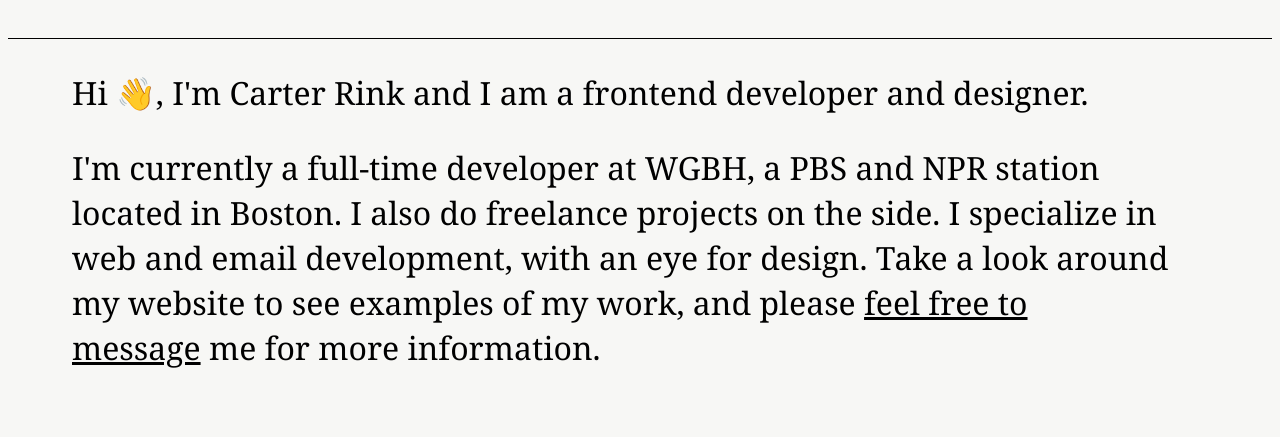
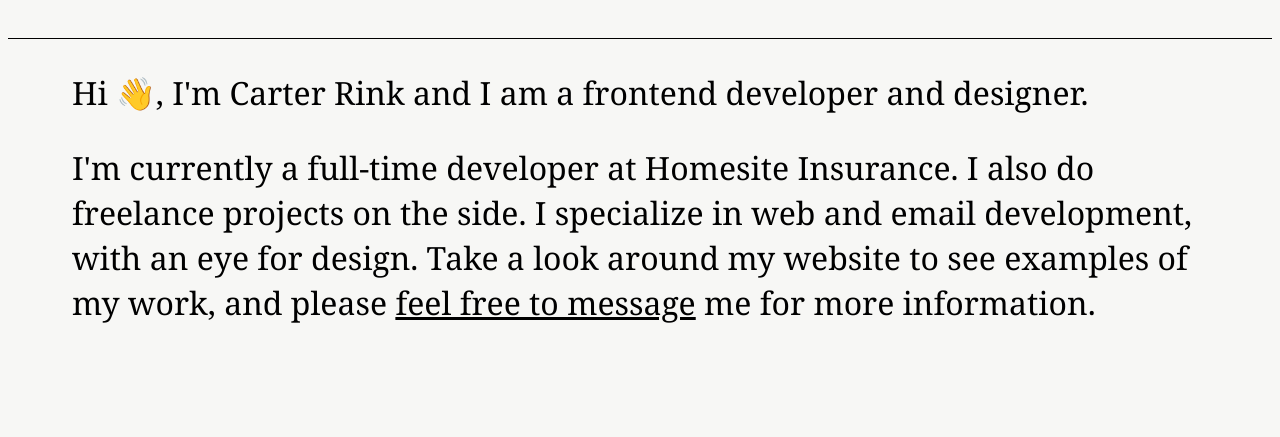
Before and after one commit to cartuhok/carterrink-portfolio, a Gatsby site: page / in a window 1280 px wide. Shown: the part 755-1192 px from the top of the page. After the commit the page ends 1153 px from the top, so only its background shows below. Built offline with nearby package versions, Linux system fonts and the light colour scheme; Gatsby itself is replaced by a stand-in of ours.

Commit message:
updated bio

```diff
--- a/src/components/bio.js
+++ b/src/components/bio.js
@@ -36,6 +36,6 @@ const Link = styled.a`
 export default () => (
     <div>
     <Bio>Hi <span role="img" aria-label="waving hand emoji" style={{ whiteSpace: `nowrap`, display: `contents` }}>👋</span>, I'm Carter Rink and I am a frontend developer and designer.</Bio>
-    <BioDeets> I'm currently a full-time developer at WGBH, a PBS and NPR station located in Boston. I also do freelance projects on the side. I specialize in web and email development, with an eye for design. Take a look around my website to see examples of my work, and please <Link href="mailto:carter.m.rink@gmail.com"> feel free to message</Link>&nbsp;me for more information.</BioDeets>
+    <BioDeets> I'm currently a full-time developer at Homesite Insurance. I also do freelance projects on the side. I specialize in web and email development, with an eye for design. Take a look around my website to see examples of my work, and please <Link href="mailto:carter.m.rink@gmail.com"> feel free to message</Link>&nbsp;me for more information.</BioDeets>
     </div>
 )
```
